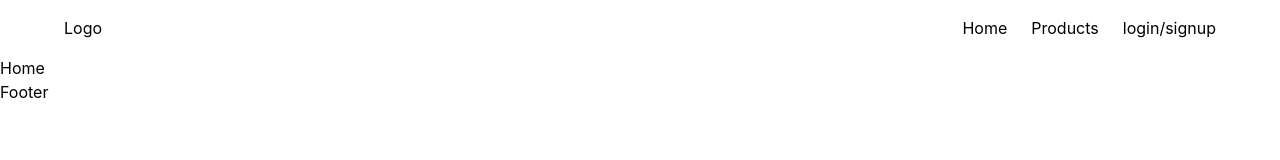
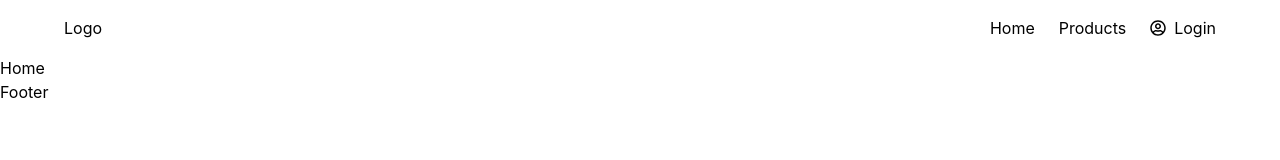
Before and after one commit to devMasrafi/MiniShop, a React (Vite) app in the folder client/: page / in a window 1280 px wide. Shown: the top 160 px of the page. Built offline with nearby package versions, Linux system fonts and the light colour scheme.

Commit message:
server: JWT role set & JWT decoder Frontend

```diff
--- a/client/package.json
+++ b/client/package.json
@@ -11,6 +11,7 @@
   },
   "dependencies": {
     "@tailwindcss/vite": "^4.3.3",
+    "jwt-decode": "^4.0.0",
     "react": "^19.2.8",
     "react-dom": "^19.2.8",
     "react-icons": "^5.7.0",
--- a/client/src/component/LayoutComponents/Nav.jsx
+++ b/client/src/component/LayoutComponents/Nav.jsx
@@ -1,11 +1,32 @@
+import { useEffect, useState } from 'react'
+import { FaRegUserCircle } from 'react-icons/fa'
 import { Link } from 'react-router'
+import { jwtDecode } from 'jwt-decode'
 
 const Nav = () => {
+  const [loginStatus, setLoginstatus] = useState(false)
+  const [logedInUser, setLogedInUser] = useState({})
+
+  useEffect(() => {
+    const checktoken = () => {
+      const token = localStorage.getItem('token')
+
+      if (!token) {
+        return setLoginstatus(false)
+      }
+      const decoded = jwtDecode(token)
+      setLogedInUser(decoded)
+
+      return setLoginstatus(true)
+    }
+    checktoken()
+  }, [logedInUser])
+
   return (
     <main className="text-md mx-auto max-w-6xl py-4">
       <section className="flex items-center justify-between">
         <div>Logo</div>
-        <div>
+        <div className="text-md capitalize">
           <ul className="flex items-center justify-between gap-x-6">
             <li>
               <Link to={'/'}>Home</Link>
@@ -14,7 +35,19 @@ const Nav = () => {
               <Link to={'/products'}>Products</Link>{' '}
             </li>
             <li>
-              <Link to={'/auth'}>login/signup</Link>
+              {loginStatus ? (
+                // go to dashboard
+
+                <Link to={'/ownerdash'} className="flex items-center gap-x-2">
+                  <FaRegUserCircle /> me
+                </Link>
+              ) : (
+                // not signed in go to AuthPage
+
+                <Link to={'/auth'} className="flex items-center gap-x-2">
+                  <FaRegUserCircle /> login
+                </Link>
+              )}
             </li>
           </ul>
         </div>
```
Also changed, not shown: 2 other files (tests, documents, lock files or other folders).
